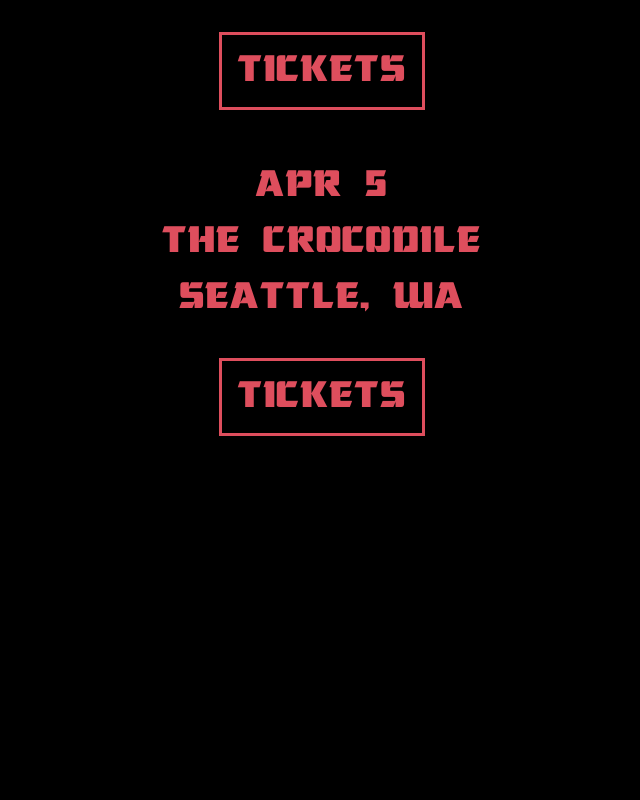
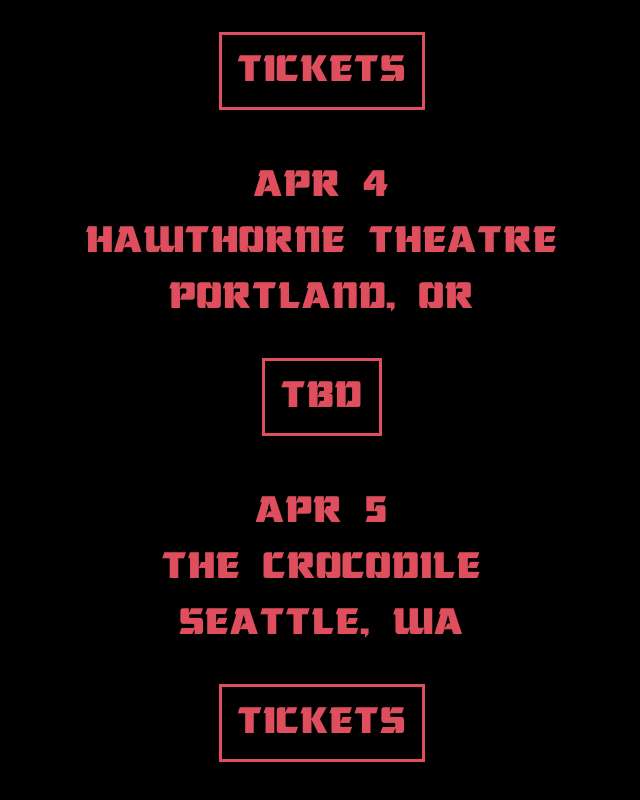
Before and after one commit to Braedencraig/girlgodlive, a Next.js app: page / in a window 1280 px wide. Shown: the part 5024-5824 px from the top of the page, without its empty margins (318-958 px from the left). Before the commit the page ends 5556 px from the top, so only its background shows below. Built offline with nearby package versions, Linux system fonts and the light colour scheme.

Commit message:
update portland

```diff
--- a/pages/index.tsx
+++ b/pages/index.tsx
@@ -87,7 +87,7 @@ export default function Home() {
       city: "San Francisco, CA",
       link: "https://www.ticketweb.com/event/girl-god-swedish-american-hall-tickets/12816075",
     },
-    // { date: "Apr 4", venue: "Hawthorne Theatre", city: "Portland, OR" },
+    { date: "Apr 4", venue: "Hawthorne Theatre", city: "Portland, OR" },
     {
       date: "Apr 5",
       venue: "The Crocodile",
@@ -126,9 +126,12 @@ export default function Home() {
                 <div className={styles.dateText}>{date.date}</div>
                 <div className={styles.dateText}>{date.venue}</div>
                 <div className={styles.dateText}>{date.city}</div>
-                <a href={date.link} target="_blank" rel="noopener noreferrer">
-                  Tickets
-                </a>
+                {date.link && (
+                  <a href={date.link} target="_blank" rel="noopener noreferrer">
+                    Tickets
+                  </a>
+                )}
+                {!date.link && <a>TBD</a>}
               </div>
             );
           })}
```
